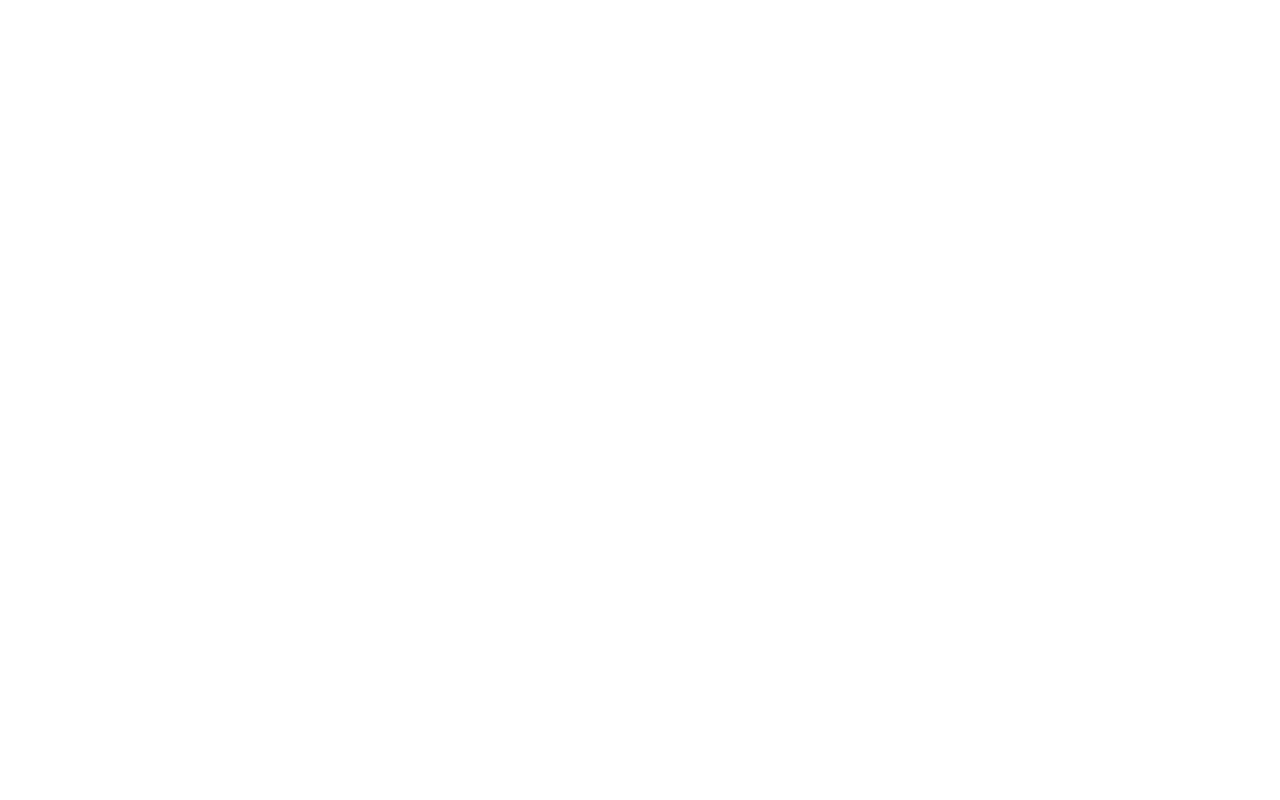
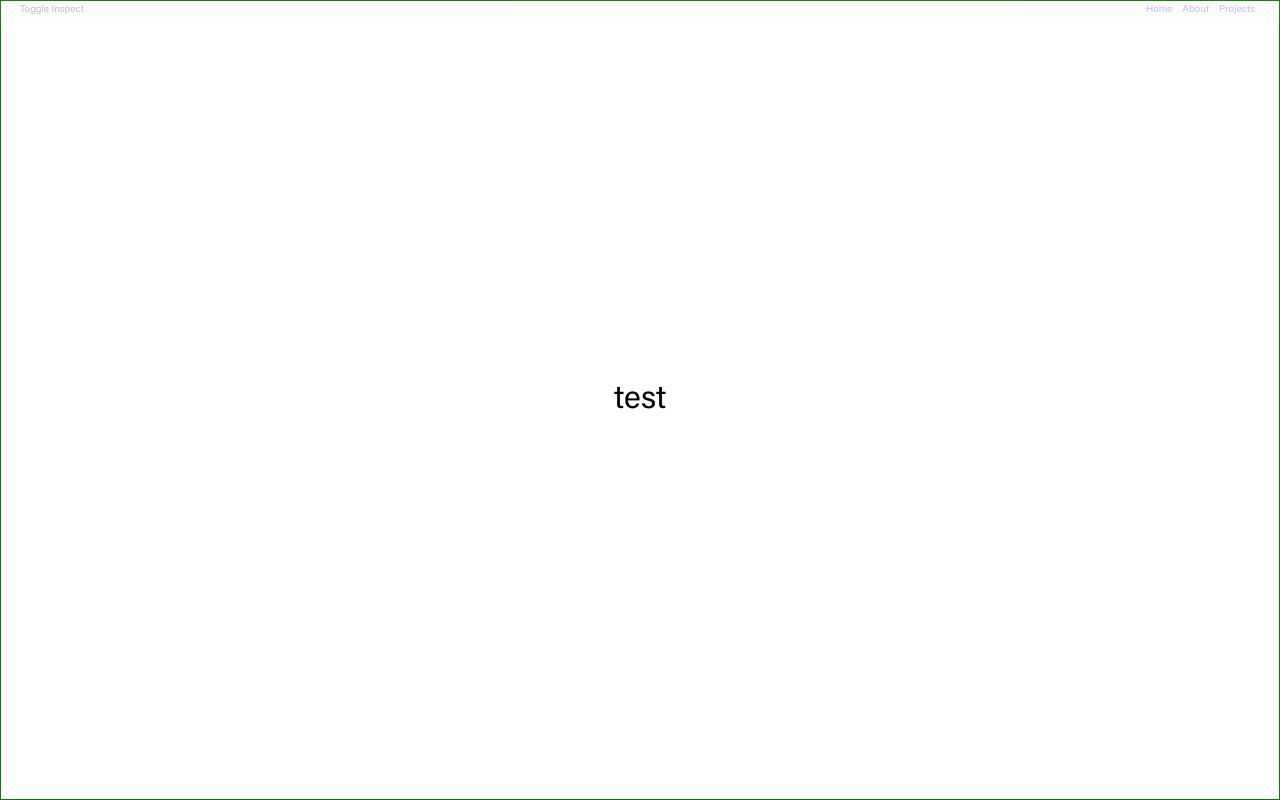
Before and after one commit to dimasadityamukhsinin/kathrin-honesta, a Gatsby site: page /test in a window 1280 px wide. Before the commit this address had no page. Shown: the top 800 px of the page. Built offline with nearby package versions, Linux system fonts and the light colour scheme; Gatsby itself is replaced by a stand-in of ours.

Commit message:
17 Jun Review

```diff
--- a/gatsby-browser.js
+++ b/gatsby-browser.js
@@ -10,5 +10,5 @@ export const wrapRootElement = ({ element }) => (
 );
 
 export const onClientEntry = () => {
-  SmoothScroll(document, 80, 30);
+  // SmoothScroll(document, 41, 10);
 };
--- /dev/null
+++ b/src/pages/test.jsx
@@ -0,0 +1,20 @@
+import * as React from "react";
+import MainLayout from "../components/layout/mainLayout";
+import * as styles from "../styles/modules/test.module.scss";
+
+const InfoPage = () => {
+  return (
+    <MainLayout>
+      <div id={styles.test} >
+        <section>test</section>
+        <section> <div /></section>
+        <section> <div /></section>
+        <section> <div /></section>
+        <section>test</section>
+        <div className={styles.fixed}> black</div>
+      </div>
+    </MainLayout>
+  );
+};
+
+export default InfoPage;
--- a/src/styles/global.scss
+++ b/src/styles/global.scss
@@ -11,7 +11,7 @@
     cursor: none;
 
     &::-webkit-scrollbar {
-        display: none;
+        // display: none;
     }
 }
 
--- a/src/styles/modules/projects.module.scss
+++ b/src/styles/modules/projects.module.scss
@@ -16,7 +16,7 @@
         }
 
         body:global(.toggle) & {
-            border: 1px solid red;
+            border: 1px solid green;
         }
 
         @include respond-to("sm") {
@@ -29,7 +29,7 @@
             perspective: 2000px;
 
             body:global(.toggle) & {
-                border: 1px solid blue;
+                // border: 1px solid blue;
             }
 
             @include respond-to("sm") {
--- /dev/null
+++ b/src/styles/modules/test.module.scss
@@ -0,0 +1,38 @@
+@import '../components/variables';
+#test {
+  & > section {
+    min-height: 100vh;
+    width: 100vw;
+    border: solid thin green;
+    text-align: center;
+    display: flex;
+    justify-content: center;
+    align-items: center;
+    align-content: center;
+    position: relative;
+    font-size: 32px;
+    & > div{
+      position: absolute;
+      bottom: 0px;
+      width: 500px;
+      height: 500px;
+      background: rgba(255,255,0,0.25);
+      border: solid thin red;
+    }
+  }
+}
+.fixed{
+  position: fixed;
+  width: 50vw;
+  height: 50vh;
+  top: 50%;
+  left: 50%;
+  z-index: -1;
+  background: rgba(0,0,0,0.25);
+  transform: translate(-50%, -50%);
+  text-align: center;
+  display: flex;
+  justify-content: center;
+  align-items: center;
+  align-content: center;
+}
--- a/src/utils/transitionProjects.jsx
+++ b/src/utils/transitionProjects.jsx
@@ -4,7 +4,9 @@ export const transitionProjects = () => {
   let transform = 0;
   let opacity, opacity1;
   const currentScroll = window.pageYOffset;
+
   const main = document.getElementsByClassName("projectContent")[0].children;
+
   const height = main[0].clientHeight;
 
   transform = Math.min(Math.abs(main[0].getBoundingClientRect().top), 25);
```
Also changed, not shown: src/pages/projects.jsx (+7 -4 lines).
